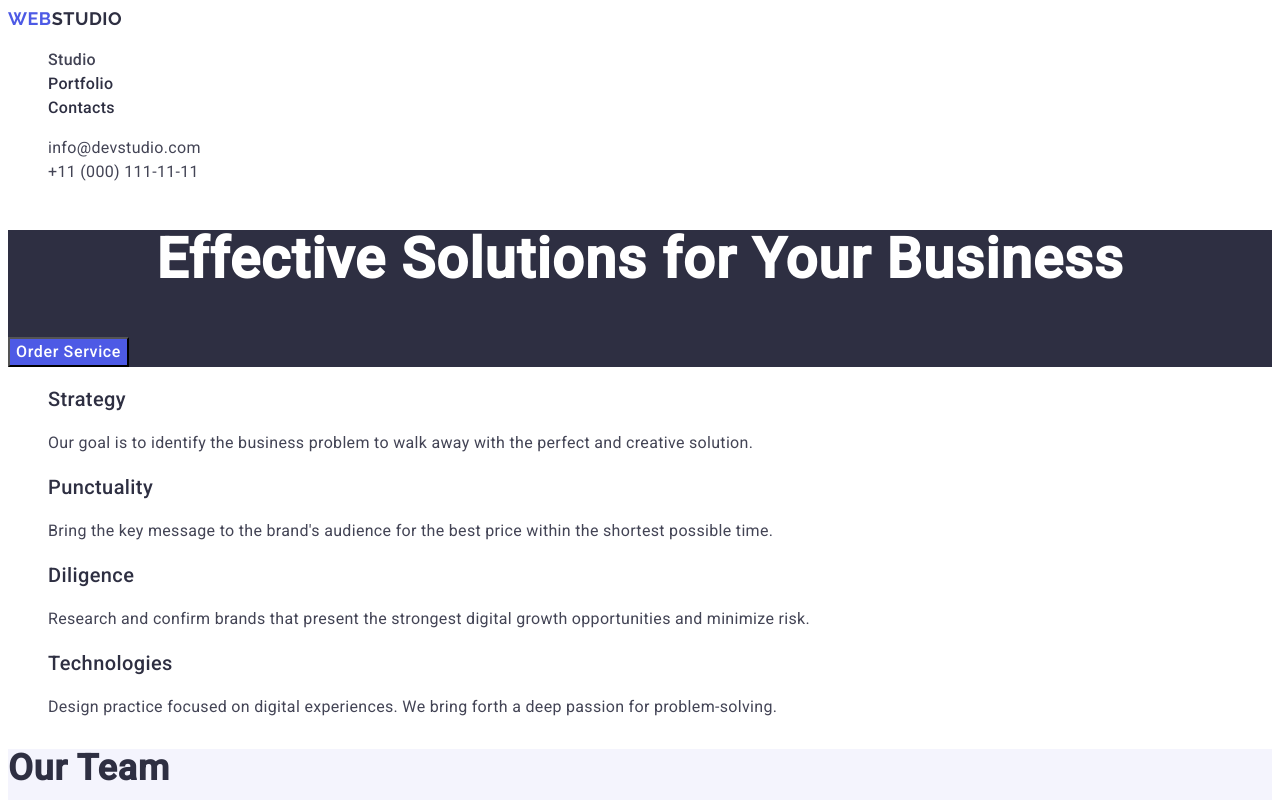
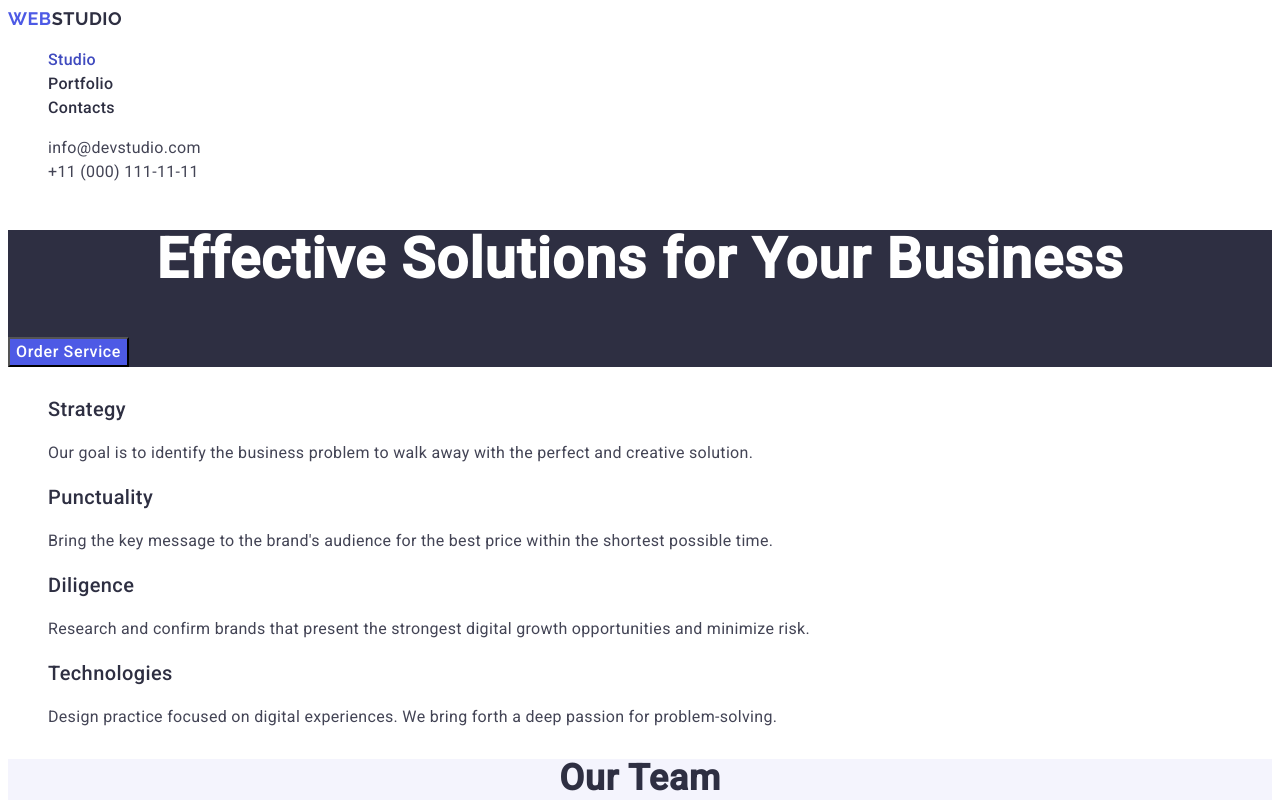
Before and after one commit to sonja-plgdd/goit-markup-hw-02, a plain HTML site: page index.html in a window 1280 px wide. In both pictures the pointer is over the link "Studio". Shown: the top 800 px of the page. Drawn offline with Linux system fonts and the light colour scheme.

Commit message:
third fixes

```diff
--- a/css/styles.css
+++ b/css/styles.css
@@ -52,8 +52,8 @@
         color: #2e2f42;
 }
 .navigation .link:hover,
-.link:active {
-    color: currentColor;
+.link:active, .link:focus {
+    color: #404bbf;
 }
 .address {
     font-style: normal;
@@ -71,7 +71,7 @@
     color: #404bbf;
 }
 body {
-    font-family: "roboto", sans-serif;
+    font-family: "Roboto", sans-serif;
     color: #434455;
     background-color: #ffffff;
     line-height: 1.5;
@@ -92,6 +92,7 @@ body {
         letter-spacing: 0.02em;
         color: #2e2f42;
         text-transform: capitalize;
+        text-align: center;
 }
 .small-title {
     font-weight: 500;
--- a/index.html
+++ b/index.html
@@ -48,6 +48,7 @@
         <button type="button" class="button">Order Service</button>
       </section>
       <section class="about-section">
+        <h2 class="section-title"></h2>
         <ul>
           <li>
             <h3 class="small-title">Strategy</h3>
```
